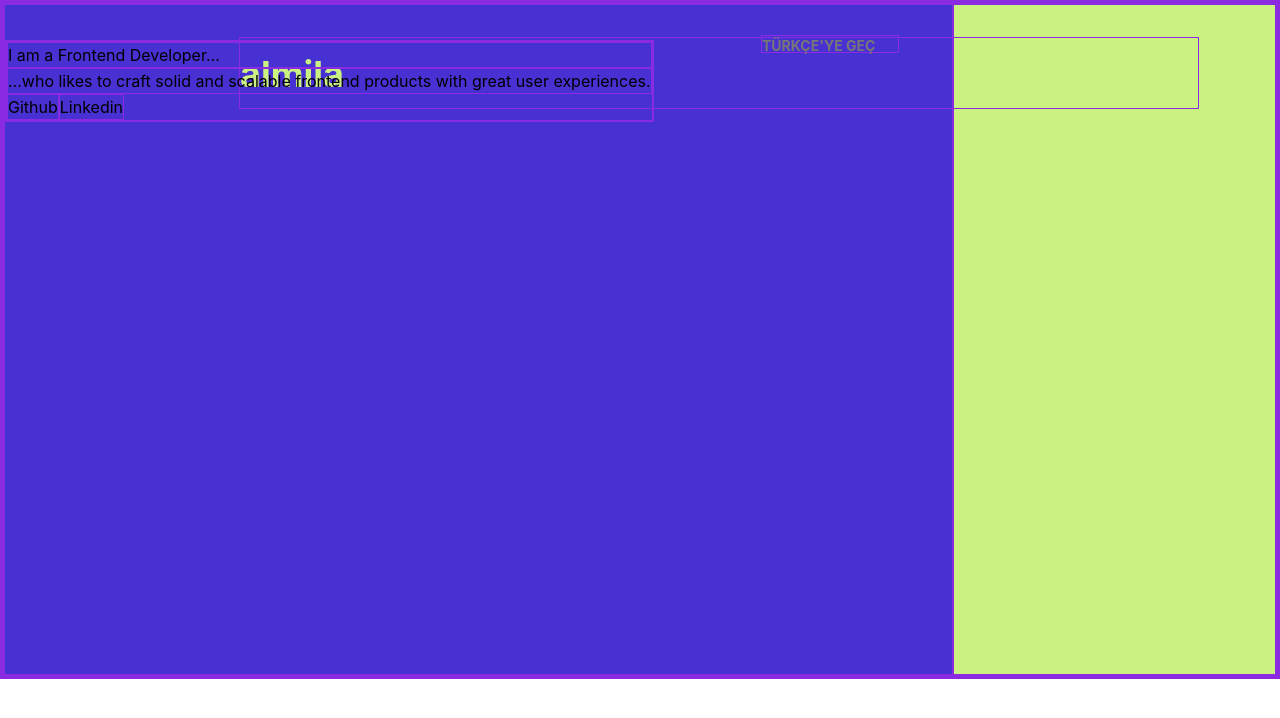
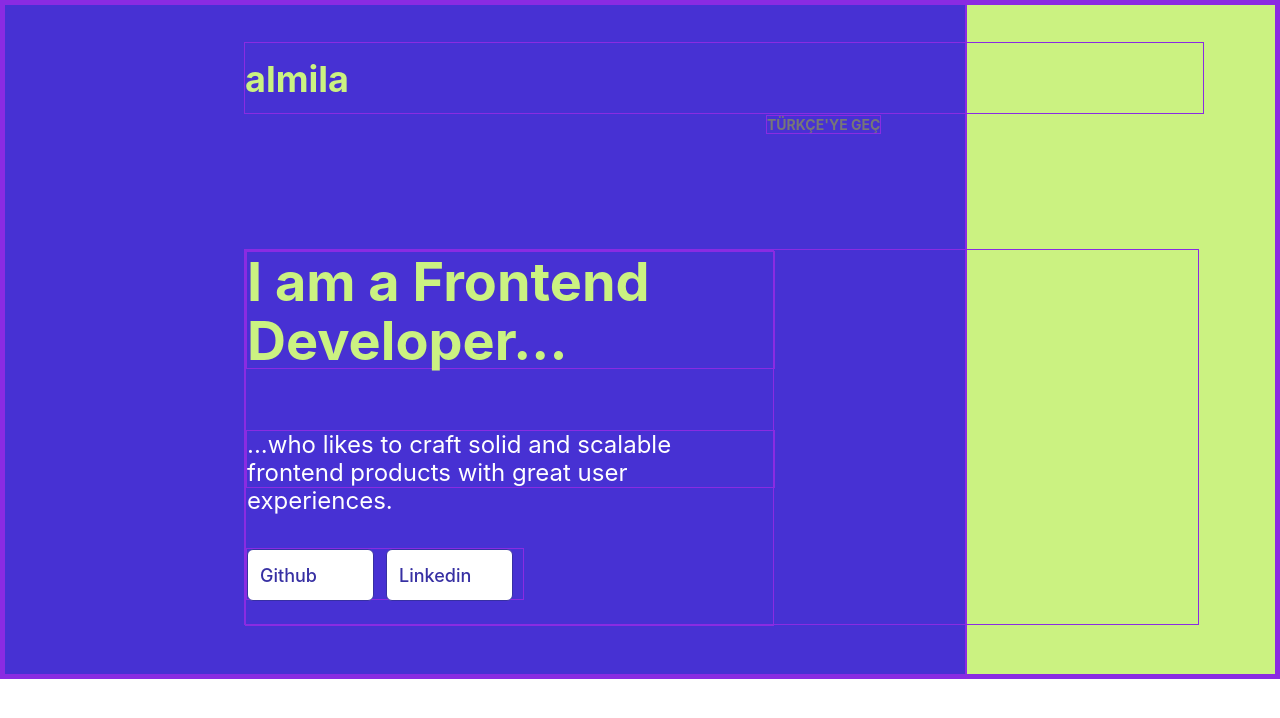
Before and after one commit to WL-Larsen/my-app, a React (Vite) app: page / in a window 1280 px wide. Shown: the top 718 px of the page. Built offline with nearby package versions, Linux system fonts and the light colour scheme.

Commit message:
section yapıldı

```diff
--- a/package.json
+++ b/package.json
@@ -10,6 +10,11 @@
     "preview": "vite preview"
   },
   "dependencies": {
+    "@fortawesome/fontawesome-svg-core": "^6.5.1",
+    "@fortawesome/free-brands-svg-icons": "^6.5.1",
+    "@fortawesome/free-regular-svg-icons": "^6.5.1",
+    "@fortawesome/free-solid-svg-icons": "^6.5.1",
+    "@fortawesome/react-fontawesome": "^0.2.0",
     "react": "^18.2.0",
     "react-dom": "^18.2.0"
   },
--- a/src/App.jsx
+++ b/src/App.jsx
@@ -1,5 +1,7 @@
 import './App.css'
 import Hero from './Components/Hero';
+
+
 
 
 function App() {
--- a/src/Components/Hero.jsx
+++ b/src/Components/Hero.jsx
@@ -3,15 +3,17 @@ import HeroContent from './HeroContent'
 
 function Hero(props) {
   return (
+    <>
     <main className='flex flex-row'>
-    <div className='font-ınt w-full h-[671px] bg-mv'>
-        <p className='fixed font-bold text-[36px] leading-[72px] text-fy w-[960px] h-[72px] top-[37px] left-[239px]'>almila</p>
-        <a className='fixed text-[#777777] hover:text-slate-100
+    <div className='font-int w-full h-[671px] bg-mv'>
+        <p className=' relative font-bold text-[36px] leading-[72px] text-fy w-[960px] h-[72px] top-[37px] left-[239px]'>almila</p>
+        <a className='relative text-[#777777] hover:text-slate-100
         w-[138px] h-[18px] left-[761px] top-[35px] text-sm font-ınt font-bold' href="/">TÜRKÇE'YE GEÇ</a>
         <HeroContent />
     </div>
-    <div className='w-[432px] h-[671px] bg-fy'></div>
+    <div className='flex w-[432px] h-[671px] bg-fy'></div>
     </main>
+    </>
   )
 }
 
--- a/src/Components/HeroContent.jsx
+++ b/src/Components/HeroContent.jsx
@@ -1,19 +1,46 @@
-import React from 'react'
+import React from 'react';
+
+/*
+yazı
+background: #3730A3;----
+//styleName: text-lg/leading-7/font-medium;-----
+font-family: Inter;-----
+font-size: 18px;---
+font-weight: 500;-----
+line-height: 28px;-----
+letter-spacing: 0em;--------
+text-align: left;--------
+Githubwidth: 59px
+height: 28px
+
+ablem
+brand / githubbac
+kground: #3730A3;
+width: 26px
+height: 26.26px
+
+
+ */
 
 function HeroContent() {
   return (
-    <>
-    <div className=' fixed flex justify-center items-center  top-[40px]'>
-    <div>
-        <p>I am a Frontend Developer...</p>
-        <p>...who likes to craft solid and scalable frontend products with great user experiences.</p>
-        <button>Github</button>
-        <button>Linkedin</button>
-    </div>
+    <section className='relative grid w-[955px] h-[375.89px] justify-between top-[148px] left-[239px] '>
+      <div className ='grid w-[528.88px] h-[375.89px] gap-[36px]'>
+        <p className=' text-left tracking-normal font-int font-bold text-[54px] leading-[59px] text-fy w-[528.88px] h-[118px] '>I am a Frontend<br></br>Developer...</p>
+        <p className='text-white text-int text-2xl font-normal leading-7 tracking-normal text-left w-[528.88px] h-[58px]'>...who likes to craft solid and scalable frontend products with great user experiences.</p>
+        <div className=' flex w-[278px] h-[52px] gap-[12px] '>
 
-    </div>
-    </>
+        <button className='grid border-1 border-solid border-btn bg-white w-[127px] h-[52px] py-3 pr-5 pl-3 rounded-md gap-[10px] text-btn font-int text-lg leading-7 font-medium text-left tracking-normal'>
+
+          Github
+          </button>
+        <button className='grid border-1 border-solid border-btn bg-white w-[127px] h-[52px] py-3 pr-5 pl-3 rounded-md gap-[10px] text-btn font-int text-lg leading-7 font-medium text-left tracking-normal'>Linkedin</button>
+        </div>
+      </div>
+    </section>
   )
 }
 
+
+
 export default HeroContent
--- a/tailwind.config.js
+++ b/tailwind.config.js
@@ -8,10 +8,11 @@ export default {
     extend: {
       colors: {
         'fy': '#CBF281',
-        'mv': '#4731D3'
+        'mv': '#4731D3',
+        'btn': '#3730A3'
       },
       fontFamily: {
-        'ınt': 'Inter'
+        'int': 'Inter'
       }
     },
   },
```
Also changed, not shown: 1 other file (tests, documents, lock files or other folders).
